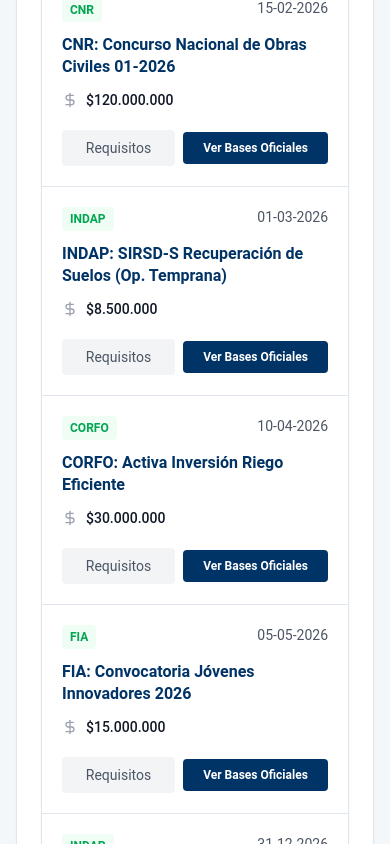
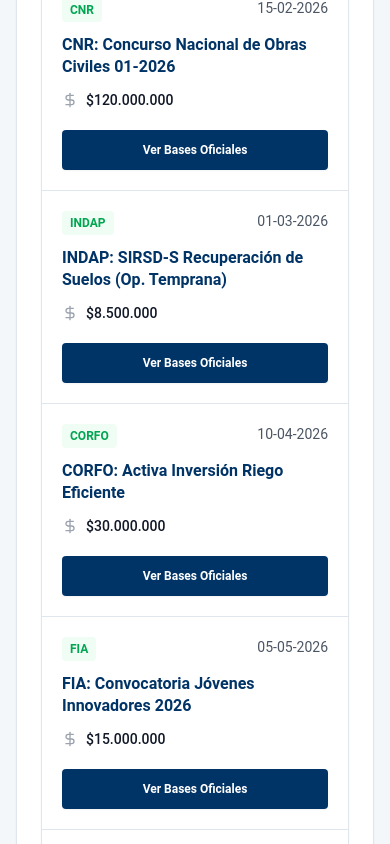
Before and after one commit to maximilianoandrade-sys/iica-chile-plataforma, a Next.js app: page / in a window 390 px wide. Shown: the part 940-1784 px from the top of the page. Built offline with nearby package versions, Linux system fonts and the light colour scheme.

Commit message:
UI: Clean Project Table (remove 'Requirements' button) and polish mobile cards

```diff
--- a/components/ProjectList.tsx
+++ b/components/ProjectList.tsx
@@ -107,20 +107,14 @@ export function ProjectList() {
                                             <td className="py-4 px-6">
                                                 <UrgencyBadge date={project.fecha_cierre} />
                                             </td>
-                                            <td className="py-4 px-6 text-right space-x-3">
-                                                <button
-                                                    onClick={() => setShowRequirements(true)}
-                                                    className="text-sm font-medium text-gray-500 hover:text-[var(--iica-navy)] transition-colors"
-                                                >
-                                                    Requisitos
-                                                </button>
+                                            <td className="py-4 px-6 text-right">
                                                 <a
                                                     href={project.url_bases}
                                                     target="_blank"
                                                     rel="noopener noreferrer"
                                                     className="inline-flex items-center gap-1.5 text-sm font-bold text-[var(--iica-cyan)] hover:text-[#008ec2] transition-colors"
                                                 >
-                                                    Ver Bases <ExternalLink className="h-4 w-4" />
+                                                    Ver Bases Oficiales <ExternalLink className="h-4 w-4" />
                                                 </a>
                                             </td>
                                         </tr>
@@ -149,18 +143,12 @@ export function ProjectList() {
                                         <span className="font-medium text-gray-900"><MoneyFormatter amount={project.monto} /></span>
                                     </div>
 
-                                    <div className="pt-2 flex justify-between items-center gap-2">
-                                        <button
-                                            onClick={() => setShowRequirements(true)}
-                                            className="flex-1 py-2 text-sm text-gray-600 bg-gray-100 rounded hover:bg-gray-200"
-                                        >
-                                            Requisitos
-                                        </button>
+                                    <div className="pt-2 flex justify-end items-center">
                                         <a
                                             href={project.url_bases}
                                             target="_blank"
                                             rel="noopener noreferrer"
-                                            className="flex-1 btn-iica text-xs py-2 px-4 !bg-[var(--iica-navy)] hover:!bg-[var(--iica-blue)] text-center"
+                                            className="w-full btn-iica text-xs py-3 px-4 !bg-[var(--iica-navy)] hover:!bg-[var(--iica-blue)] text-center shadow-sm"
                                         >
                                             Ver Bases Oficiales
                                         </a>
```
